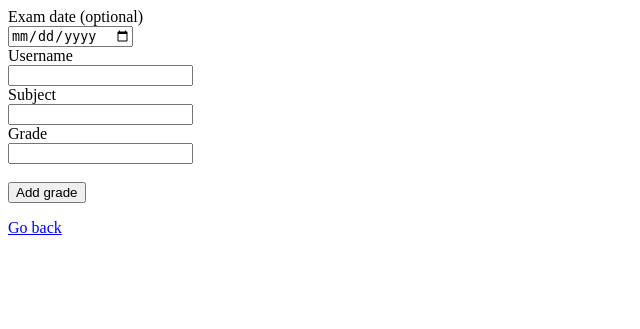
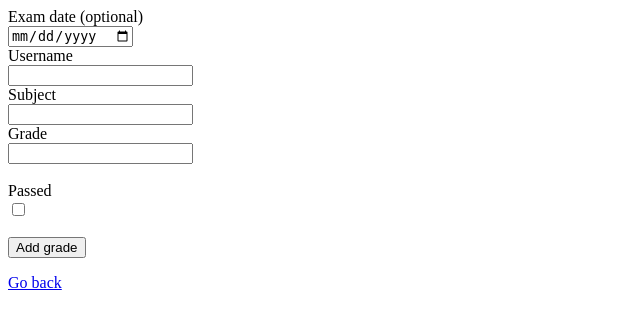
Before and after one commit to donadelden/vulnerable-grades-awas, a PHP site: page /addGradeCheck.php in a window 1280 px wide. Shown: the top 329 px of the page, without its empty margins (0-640 px from the left). Run offline with PHP 8.4, Linux system fonts and the light colour scheme; data that the repository does not hold is empty; some libraries are stand-ins or nearby versions.

```diff
--- a/src/addGrade.php
+++ b/src/addGrade.php
@@ -8,6 +8,8 @@
 	<input name="subject" type="text" id="subject" /><br/>
 	<label>Grade</label><br/>
 	<input name="grade" type="text" id="grade" /><br/><br/>
+	<label>Passed</label><br/>
+	<input name="passed" type="checkbox" id="passed" /><br/><br/>
 	<input type="submit" name="Add" value="Add grade" />
 </form>
 <a href="admin.php"> Go back </a>
--- a/src/addGradeCheck.php
+++ b/src/addGradeCheck.php
@@ -3,6 +3,7 @@
 	$date = $_POST['date'];
 	$subject = $_POST['subject'];
 	$grade = $_POST['grade'];
+	$passed = $_POST['passed'];
 
 	if ((!$user) || (!$subject) || (!$grade)) {
 	  echo "<script type='text/javascript'>alert('Some fields are missing');</script>";
@@ -11,11 +12,11 @@
 		$conn = pg_connect("host=docker-db dbname=db-grades user=admin password=awas2020");
 		// date is optional, default is current date
 		if ($date) {
-			$query = "INSERT INTO grades(exam_date, username, subject, grade) VALUES ($1, $2, $3, $4)";
-			$result = pg_query_params($conn, $query, array($date, $user, $subject, $grade));
+			$query = "INSERT INTO grades(exam_date, username, subject, grade, passed) VALUES ($1, $2, $3, $4, $5)";
+			$result = pg_query_params($conn, $query, array($date, $user, $subject, $grade, $passed));
 		} else {
-			$query = "INSERT INTO grades(username, subject, grade) VALUES ($1, $2, $3)";
-			$result = pg_query_params($conn, $query, array($user, $subject, $grade));
+			$query = "INSERT INTO grades(username, subject, grade, passed) VALUES ($1, $2, $3, $4)";
+			$result = pg_query_params($conn, $query, array($user, $subject, $grade, $passed));
 		}
 		$error = pg_result_error($result);
 		echo "<p>Grade added successully!</p>";
```
Also changed, not shown: src/admin.php (+7 -3 lines), src/user.php (+7 -3 lines), .docker/postgres/db-initialization.sql.
